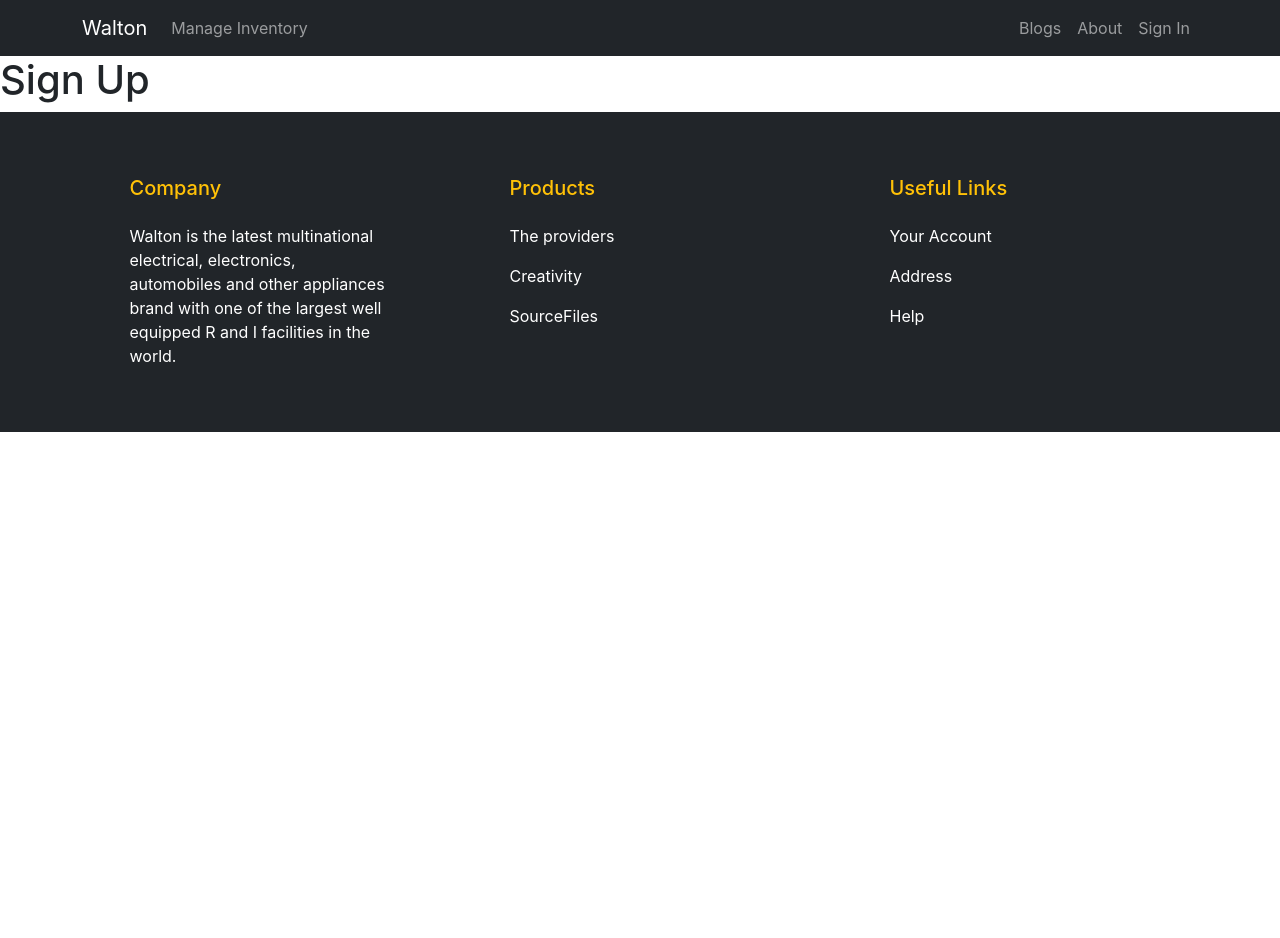
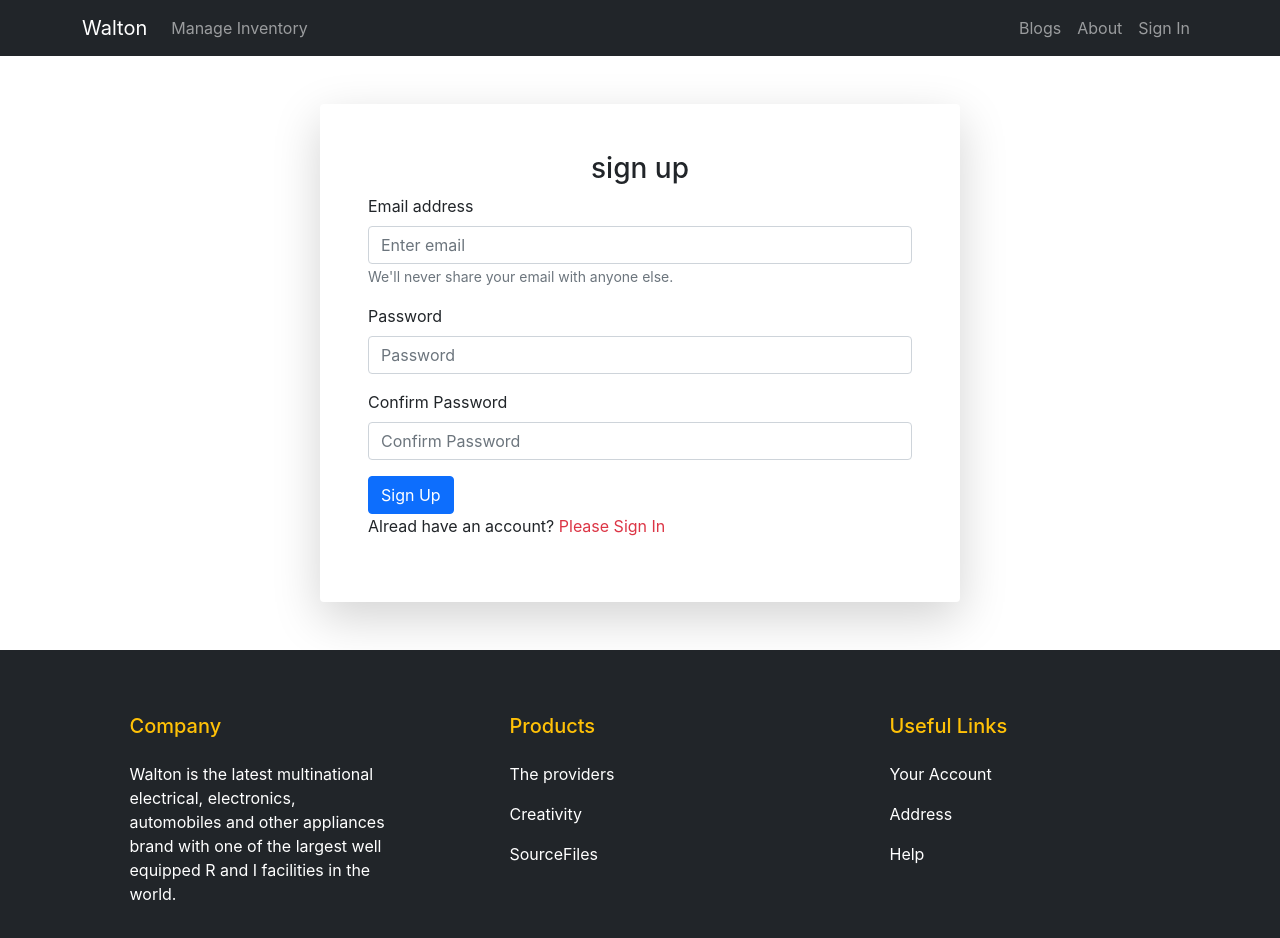
Before and after one commit to fatamatuzjaharasamiha/wirehouse-client-website, a React (Create React App) app: page /signup in a window 1280 px wide. Shown: the top 938 px of the page. Before the commit the page ends 800 px from the top, so only its background shows below. Built offline with nearby package versions, Linux system fonts and the light colour scheme; the HTML template or start-up script is replaced by a standard one.

Commit message:
create signup route

```diff
--- a/src/App.js
+++ b/src/App.js
@@ -22,8 +22,6 @@ function App() {
         <Route path='/blogs' element={<Blogs></Blogs>}></Route>
         <Route path='/signIn' element={<SignIn></SignIn>}></Route>
         <Route path='/signup' element={<SignUp></SignUp>}></Route>
-
-
         <Route path='*' element={<NotFound></NotFound>}></Route>
 
       </Routes>
--- a/src/Pages/Home/WaltonInfo/WaltonInfo.css
+++ b/src/Pages/Home/WaltonInfo/WaltonInfo.css
@@ -1,8 +1,15 @@
-.text:hover{
+.text:hover {
     color: orange
 }
 
-.info:hover{
+.info:hover {
     background-color: aquamarine;
 
 }
+
+.design {
+    border-radius: 50px;
+    background: #b98888;
+    box-shadow: inset 35px -35px 70px #9d7474,
+        inset -35px 35px 70px #d59c9c;
+}
--- a/src/Pages/Home/WaltonInfo/WaltonInfo.js
+++ b/src/Pages/Home/WaltonInfo/WaltonInfo.js
@@ -1,7 +1,6 @@
-import { Button } from 'bootstrap';
 import React from 'react';
-import { Card } from 'react-bootstrap';
 import './WaltonInfo.css'
+
 const WaltonInfo = () => {
     return (
         <div className=''>
--- a/src/Pages/LogIn/SignIn/SignIn.css
+++ b/src/Pages/LogIn/SignIn/SignIn.css
@@ -1,3 +1,7 @@
 .sign {
     text-align: center;
   }
+
+.photo{
+    background: url('https://i.ibb.co/CPq3ZxQ/login-security.png');
+}
--- a/src/Pages/LogIn/SignIn/SignIn.js
+++ b/src/Pages/LogIn/SignIn/SignIn.js
@@ -1,37 +1,35 @@
 import React, { useRef } from 'react';
 import { Button, Form } from 'react-bootstrap';
-import { Navigate } from 'react-router-dom';
+import { Link } from 'react-router-dom';
 import './SignIn.css'
 const SignIn = () => {
     const emailRef = useRef('')
-    const passRef= useRef('')
-    const handleSubmit = e =>{
+    const passRef = useRef('')
+
+
+    const handleSubmit = e => {
         e.preventDefault()
-        const email =emailRef.current.value;
+        const email = emailRef.current.value;
         const password = passRef.current.value;
-
-        console.log(email,password)
+        console.log(email, password)
     }
 
-    const navigateSignup=e=>{
-        Navigate('/signup')
-    }
 
     return (
-        <div className='container mx-auto w-50 m-3'>
+        <div className='container mx-auto w-50 m-3 w-50 mx-auto m-5 shadow-lg p-5 bg-body rounded'>
             <h1 className='sign'>Sign In</h1>
             <Form onSubmit={handleSubmit}>
                 <Form.Group className="mb-3" controlId="formBasicEmail">
-                    <Form.Label>Email address</Form.Label>
-                    <Form.Control ref={emailRef} type="email" placeholder="Enter email" required/>
+                    <Form.Label className='fw-bold'>Email address</Form.Label>
+                    <Form.Control className='bg-success p-2 text-dark bg-opacity-25' ref={emailRef} type="email" placeholder="Enter email" required />
                     <Form.Text className="text-muted">
                         We'll never share your email with anyone else.
                     </Form.Text>
                 </Form.Group>
 
                 <Form.Group className="mb-3" controlId="formBasicPassword">
-                    <Form.Label>Password</Form.Label>
-                    <Form.Control ref={passRef} type="password" placeholder="Password" required/>
+                    <Form.Label className='fw-bold'>Password</Form.Label>
+                    <Form.Control className='bg-success p-2 text-dark bg-opacity-25' ref={passRef} type="password" placeholder="Password" required />
                 </Form.Group>
                 <Form.Group className="mb-3" controlId="formBasicCheckbox">
                     <Form.Check type="checkbox" label="Check me out" />
@@ -40,7 +38,7 @@ const SignIn = () => {
                     Submit
                 </Button>
             </Form>
-            <p>New to this site? <span className='text-danger' onClick={navigateSignup}>Pleage Sign Up</span></p>
+            <p>New to this site? <Link to='/signup' className='text-danger pe-auto text-decoration-none fw-bold'>Please SignUp</Link></p>
         </div>
     );
 };
--- a/src/Pages/LogIn/SignUp/SignUp.js
+++ b/src/Pages/LogIn/SignUp/SignUp.js
@@ -1,10 +1,46 @@
 import React from 'react';
+import { Button, Form } from 'react-bootstrap';
+import { Link, useNavigate } from 'react-router-dom';
 
 const SignUp = () => {
+    const navigate = useNavigate()
+
+    const navigateSignIn =()=>{
+        navigate('/signin')
+    }
     return (
-        <div>
-            <h1>Sign Up</h1>
-        </div>
+        <div className='w-50 mx-auto m-5 shadow-lg p-5 bg-body rounded'>
+        <h3 className='text-center'>sign up</h3>
+        <Form  className=''>
+            <Form.Group className="mb-3" controlId="formBasicEmail">
+                <Form.Label>Email address</Form.Label>
+                <Form.Control type="email" placeholder="Enter email" required />
+
+                <Form.Text className="text-muted">
+                    We'll never share your email with anyone else.
+                </Form.Text>
+
+            </Form.Group>
+
+            <Form.Group className="mb-3" controlId="formBasicPassword">
+                <Form.Label>Password</Form.Label>
+                <Form.Control  type="password" placeholder="Password" required />
+            </Form.Group>
+            <Form.Group className="mb-3" controlId="formBasicPassword">
+                <Form.Label>Confirm Password</Form.Label>
+                <Form.Control type="password" placeholder="Confirm Password" required />
+
+            </Form.Group>
+            {/* <p>{error}</p>
+            {
+                loading && <h6 className='text-center'>loading....</h6>
+            } */}
+            <Button variant="primary" type="submit">
+                Sign Up
+            </Button>
+        </Form>
+        <p>Alread have an account? <Link to='/signin' className='text-danger pe-auto text-decoration-none' onClick={navigateSignIn}>Please Sign In</Link></p>
+    </div>
     );
 };
 
```
Also changed, not shown: src/Pages/Home/Walton/Walton.css (line endings or trailing spaces).
